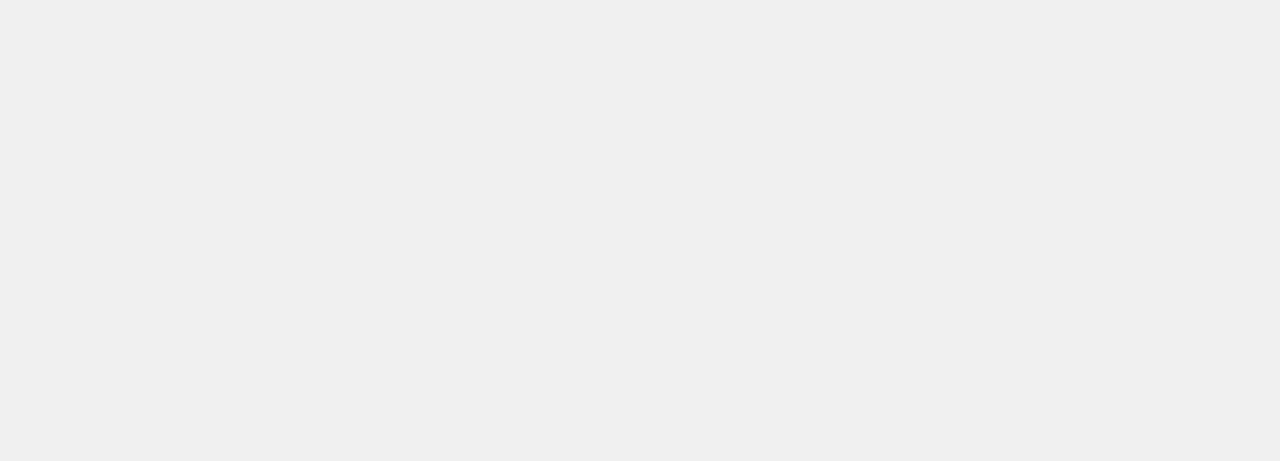
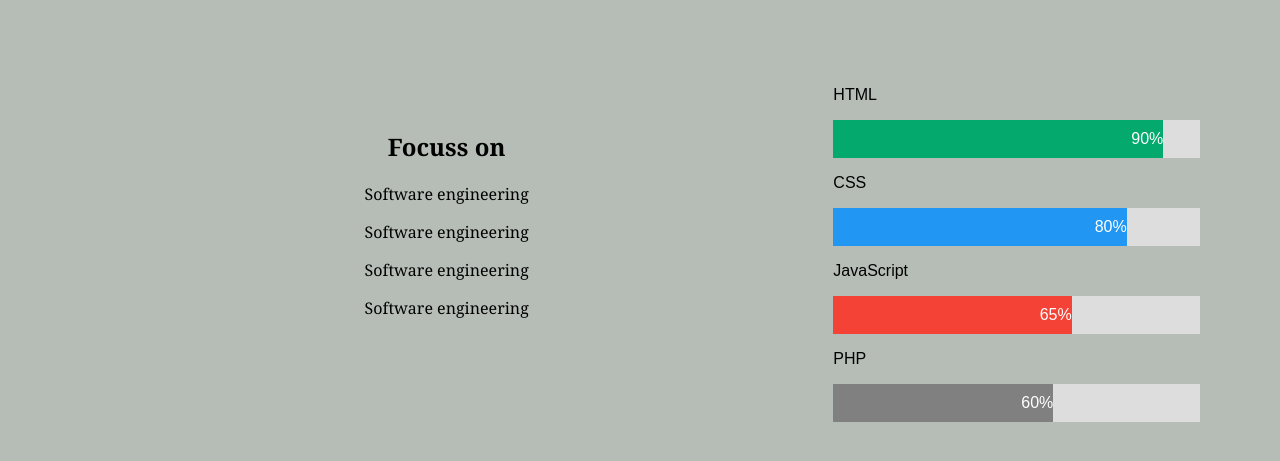
Before and after one commit to abdelrahmanShabaan/React-js_ITI_Portfolio_project, a React (Create React App) app: page / in a window 1280 px wide. Shown: the part 475-936 px from the top of the page. Before the commit the page ends 800 px from the top, so only its background shows below. Built offline with nearby package versions, Linux system fonts and the light colour scheme.

Commit message:
add component Skills to App Component and show in webpage

```diff
--- a/src/App.js
+++ b/src/App.js
@@ -2,12 +2,14 @@ import logo from './logo.svg';
 import './App.css';
 import HeroSection from './Header/HeroSection';
 import AboutMe from './About/AboutMe';
+import Skills from './Skills/Skills';
 
 function App() {
   return (
     <div className="App">
         <HeroSection />
         <AboutMe />
+        <Skills />
     </div>
   );
 }
```
